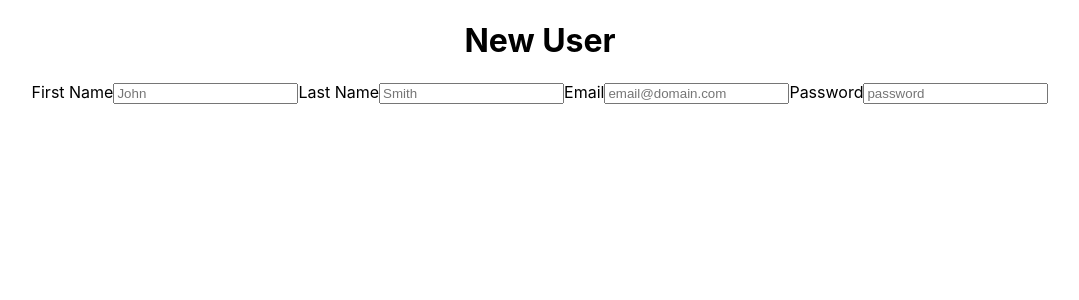
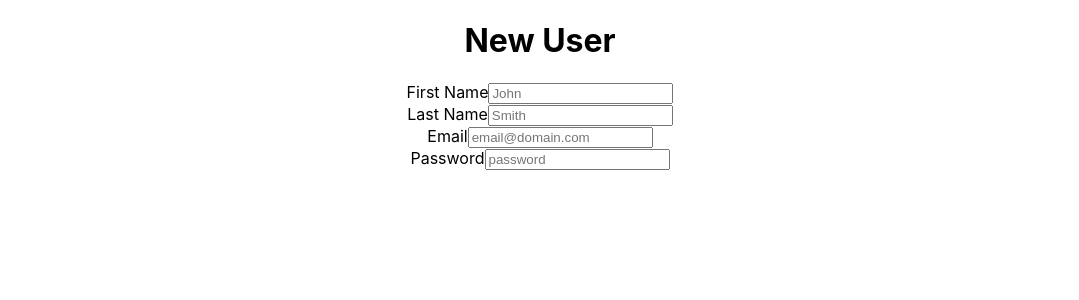
Before and after one commit to MBajor14/practice_ReactRouter, a React (Create React App) app: page /signup in a window 1280 px wide. Shown: the top 300 px of the page, without its empty margins (100-1179 px from the left). Built offline with nearby package versions, Linux system fonts and the light colour scheme.

Commit message:
Second Commit

```diff
--- a/src/App.css
+++ b/src/App.css
@@ -31,8 +31,19 @@
   }
 }
 
-.signup_wrapper{
-  display: flex;
-  justify-content: center;
+/* Forms */
+.form_container{
 
+  display: flexbox;
+  flex-direction: column;
 }
+
+.form_title{
+
+  font-size: 1rm;
+}
+
+.form_field{
+
+  display: flexbox;
+}
--- a/src/components/Login.js
+++ b/src/components/Login.js
@@ -4,6 +4,7 @@ const Login = () => (
     <div>
         <h1>Returning User</h1>
         <form action="">
+
             <label htmlFor="email">Email</label>
             <input type="text" name="email" placeholder="email@domain.com" />
             <label htmlFor="password">Password</label>
--- a/src/components/Signup.js
+++ b/src/components/Signup.js
@@ -1,17 +1,26 @@
 import React from 'react';
+import {Redirect} from 'react-router-dom';
 
 const Signup = () => (
-    <div className="signup_form">
+    <div className="component_container">
         <h1>New User</h1>
-        <form action="">
+        <form className="component_form" action="">
+            <div className="form_field">
                 <label htmlFor="first_name">First Name</label>
                 <input type="text" name="first_name" placeholder="John" />
+            </div>
+            <div className="form_field">
                 <label htmlFor="last_name">Last Name</label>
                 <input type="text" name="last_name" placeholder="Smith"/>
+            </div>
+            <div className="form_field">
                 <label htmlFor="email">Email</label>
                 <input type="text" name="email" placeholder="email@domain.com" />
+            </div>
+            <div className="form_field">
                 <label htmlFor="password">Password</label>
                 <input type="text" name="password" placeholder="password"/>
+            </div>
         </form>
     </div>
 )
--- a/src/components/Welcome.js
+++ b/src/components/Welcome.js
@@ -2,10 +2,13 @@ import React, { Component } from 'react';
 import {Redirect} from 'react-router-dom'
 
 class Welcome extends Component {
-    state = {
-        toLogin: false,
-        toSignup: false
-     }
+    constructor(props){
+        super(props);
+        this.state = {
+            toLogin: false,
+            toSignup: false
+        }
+        }
 
      handleclick = (event) => {
         if (event.target.name === "login"){
```
Lines whose indentation alone changed are shown as unchanged.
